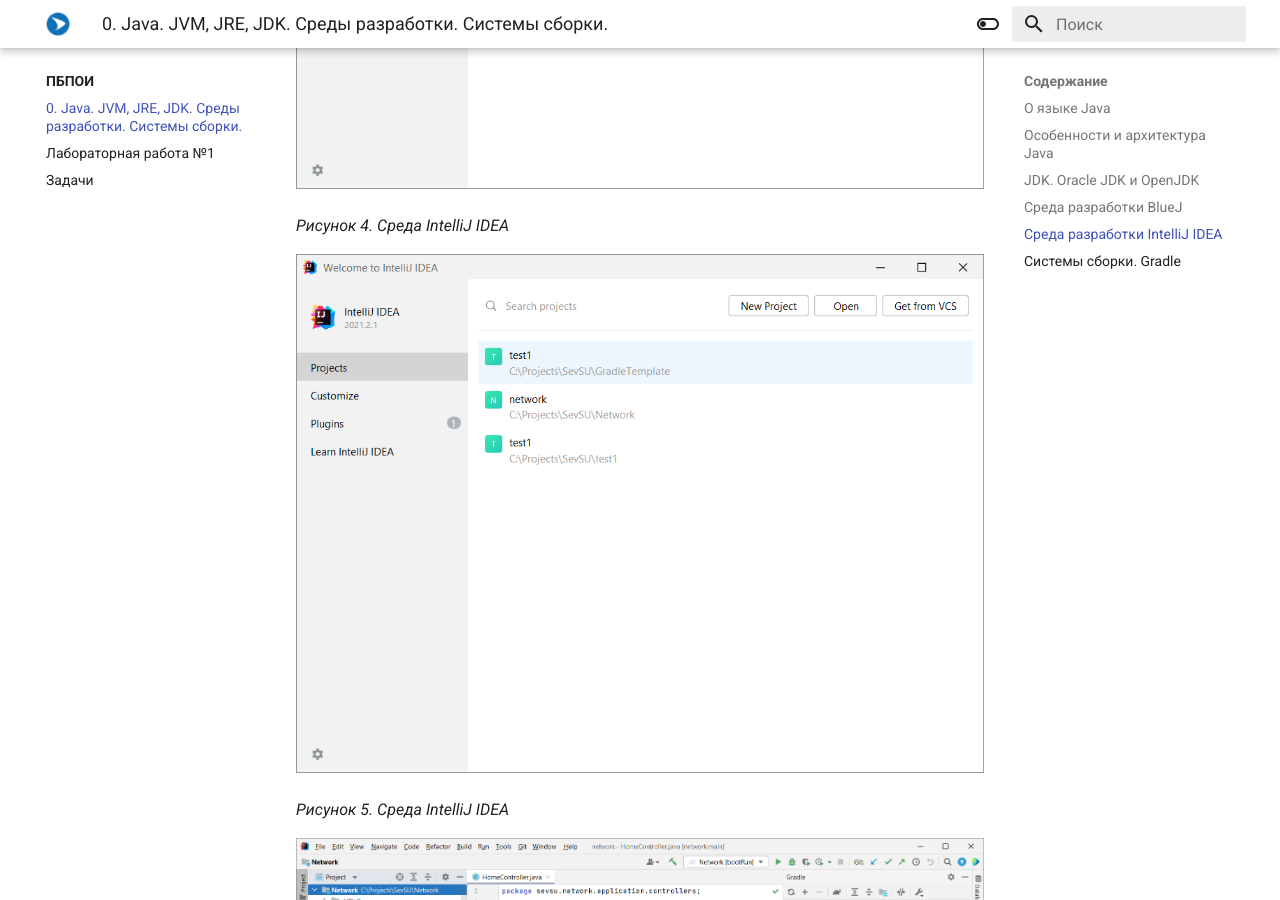
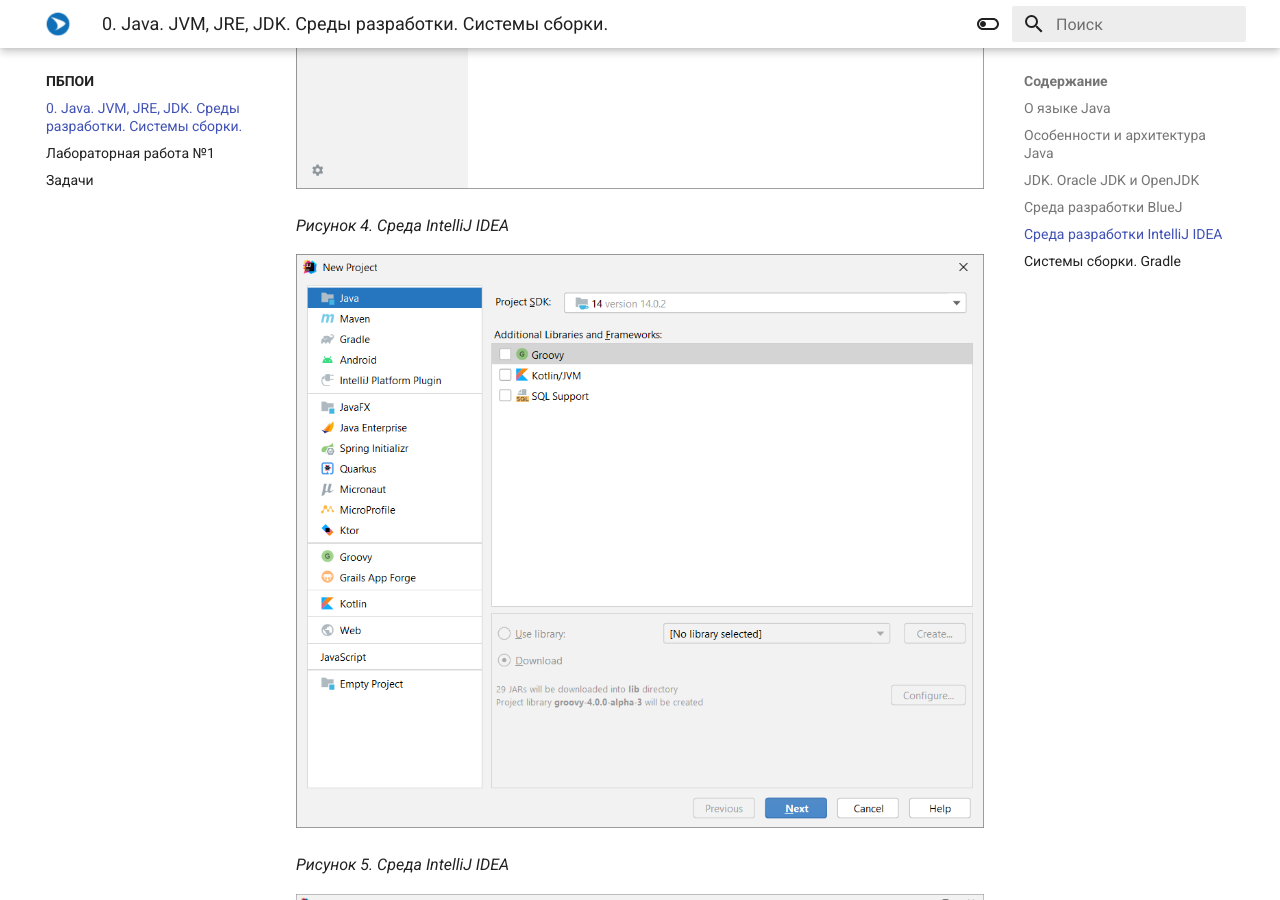
Before and after one commit to readonlyden/Programming-101, an MkDocs documentation site: the page built from docs/ПБПОИ/0-prerequisites.md, in a window 1280 px wide and 900 px high, scrolled down 4684 px. Built offline with MkDocs 1.6.1 and Material for MkDocs 9.7.7, drawn with Linux system fonts in a browser that asks for light colours.

Commit message:
Fix issues

```diff
--- a/docs/ПБПОИ/0-prerequisites.md
+++ b/docs/ПБПОИ/0-prerequisites.md
@@ -70,7 +70,7 @@
 
 *Рисунок 4. Среда IntelliJ IDEA*
 
-![Рисунок 5. Окно создания нового проекта](../assets/images/ПБПОИ/shared/intellij-new-project.png)
+![Рисунок 5. Окно создания нового проекта](../assets/images/ПБПОИ/shared/intellij-new-project2.png)
 
 *Рисунок 5. Среда IntelliJ IDEA*
 
```
